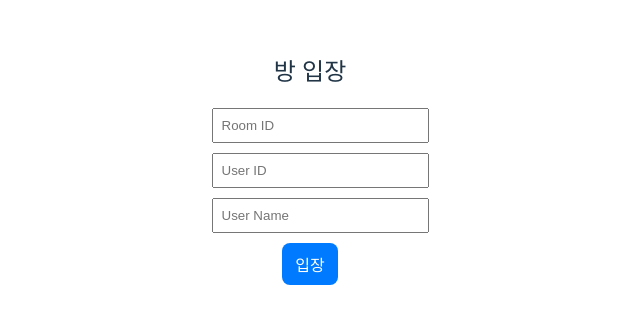
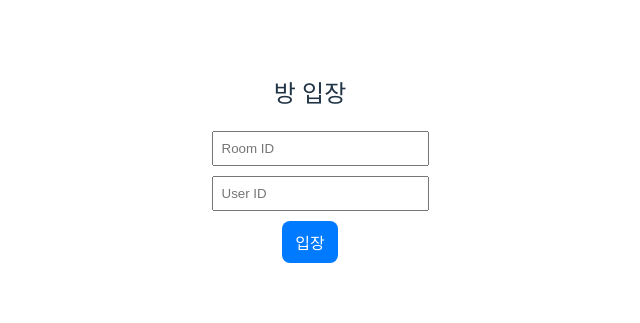
Before and after one commit to dlgkrwns213/algolearningjava, a Vue app in the folder algolearningjava-front/: page / in a window 1280 px wide. Shown: the part 241-564 px from the top of the page, without its empty margins (330-970 px from the left). Built offline with nearby package versions, Linux system fonts and the light colour scheme.

Commit message:
refactor: 필요없는 코드 제거

```diff
--- a/algolearningjava-front/package.json
+++ b/algolearningjava-front/package.json
@@ -9,6 +9,7 @@
     "preview": "vite preview"
   },
   "dependencies": {
+    "@codemirror/autocomplete": "^6.18.6",
     "@codemirror/commands": "^6.8.1",
     "@codemirror/lang-java": "^6.0.2",
     "@codemirror/state": "^6.5.2",
--- a/algolearningjava-front/src/components/CodeEditor.vue
+++ b/algolearningjava-front/src/components/CodeEditor.vue
@@ -4,7 +4,7 @@
       <h2 style="text-align: left; margin-bottom: 12px;">{{ roomId }}번 방</h2>
 
       <div v-if="hasWritePermission" class="status green">✍️ 코드 편집 권한이 있습니다<span v-if="isOwner"> (방장)</span></div>
-      <div v-else class="status gray">🔒 편집 권한이 없습니다<span v-if="isOwner"> (방장)</span></div>
+      <div v-else class="status gray">🔒 편집 권한이 없습니다</div>
 
       <div ref="editorContainer" class="editor-container"></div>
     </div>
@@ -129,9 +129,7 @@ function setupWebSocket() {
         break
 
       case 'participantList':
-        console.log(msg);
         participants.value = msg.participants || []
-        console.log(participants.value);
         break
     }
   }
--- a/algolearningjava-front/src/views/JoinRoomView.vue
+++ b/algolearningjava-front/src/views/JoinRoomView.vue
@@ -3,7 +3,6 @@
     <h2 class="text-xl font-bold mb-2">방 입장</h2>
     <input v-model="roomId" placeholder="Room ID" class="input" />
     <input v-model="userId" placeholder="User ID" class="input" />
-    <input v-model="userName" placeholder="User Name" class="input" />
     <button @click="joinRoom" class="btn mt-2">입장</button>
   </div>
 </template>
@@ -15,7 +14,6 @@ import { useRouter } from 'vue-router'
 
 const roomId = ref('')
 const userId = ref('')
-const userName = ref('')
 const router = useRouter()
 
 const joinRoom = async () => {
@@ -23,7 +21,6 @@ const joinRoom = async () => {
     await axios.post('http://localhost:8080/api/room/join', {
       roomId: roomId.value,
       userId: userId.value,
-      userName: userName.value,
     }, { withCredentials: true })
 
     // localStorage에 저장
```
Also changed, not shown: 1 other file (tests, documents, lock files or other folders).
